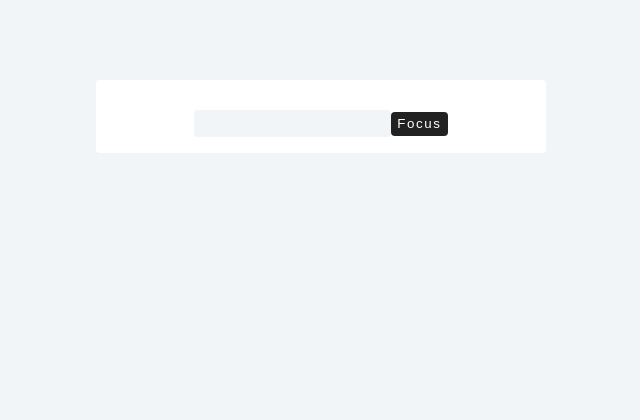
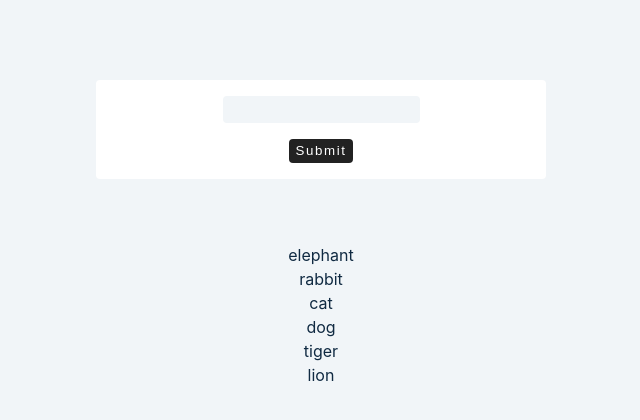
Before and after one commit to VertikaJain/music-classification-python, a React (Create React App) app: page / in a window 1280 px wide. Shown: the top 420 px of the page, without its empty margins (319-959 px from the left). Built offline with nearby package versions, Linux system fonts and the light colour scheme.

Commit message:
useState setup for UseReducer

```diff
--- /dev/null
+++ b/src/6-useReducer/index.js
@@ -0,0 +1,49 @@
+import React, { useState, useReducer } from 'react'
+import Modal from "./modal"
+
+const data = [
+    { id: 1, name: 'elephant' },
+    { id: 2, name: 'rabbit' },
+    { id: 3, name: 'cat' },
+    { id: 4, name: 'dog' },
+    { id: 5, name: 'tiger' },
+    { id: 6, name: 'lion' },
+];
+
+const Index = () => {
+    const [name, setName] = useState("")
+    const [animals, setAnimals] = useState(data)
+    const [showModal, setShowModal] = useState(false)
+
+    let handleSubmit = (e) => {
+        e.preventDefault()
+        console.log(name);
+        if (name) {
+            setAnimals([...animals, { id: new Date().getTime().toString(), name }])
+            setName("")
+            setShowModal(true)
+
+        } else {
+            setShowModal(true)
+        }
+    }
+
+    return (
+        <>
+            {showModal && <Modal />}
+            <form className="form" onSubmit={handleSubmit}>
+                <div>
+                    <input type="text" value={name} onChange={(e) => setName(e.target.value)} />
+                </div>
+                <button type="submit" >Submit</button>
+            </form>
+            {animals.map(animal => {
+                return <div key={animal.id}>
+                    {animal.name}
+                </div>
+            })}
+        </>
+    )
+}
+
+export default Index
--- /dev/null
+++ b/src/6-useReducer/modal.js
@@ -0,0 +1,11 @@
+import React from 'react'
+
+const Modal = () => {
+    return (
+        <div>
+            modaaal
+        </div>
+    )
+}
+
+export default Modal
--- a/src/App.js
+++ b/src/App.js
@@ -10,7 +10,8 @@
 // import ShowHide from "./3-conditional-rendering/showHide"
 // import ControlledInputs from './4-forms/controlledInputs'
 // import MultipleInputs from './4-forms/multipleInputs'
-import UseRefBasics from "./5-useRef/useRefBasic"
+// import UseRefBasics from "./5-useRef/useRefBasic"
+import UseReducer from "./6-useReducer"
 
 function App() {
   return (
@@ -26,7 +27,8 @@ function App() {
       {/* <ShowHide /> */}
       {/* <ControlledInputs /> */}
       {/* <MultipleInputs/> */}
-      <UseRefBasics />
+      {/* <UseRefBasics /> */}
+      <UseReducer />
     </div>
   );
 }
```
